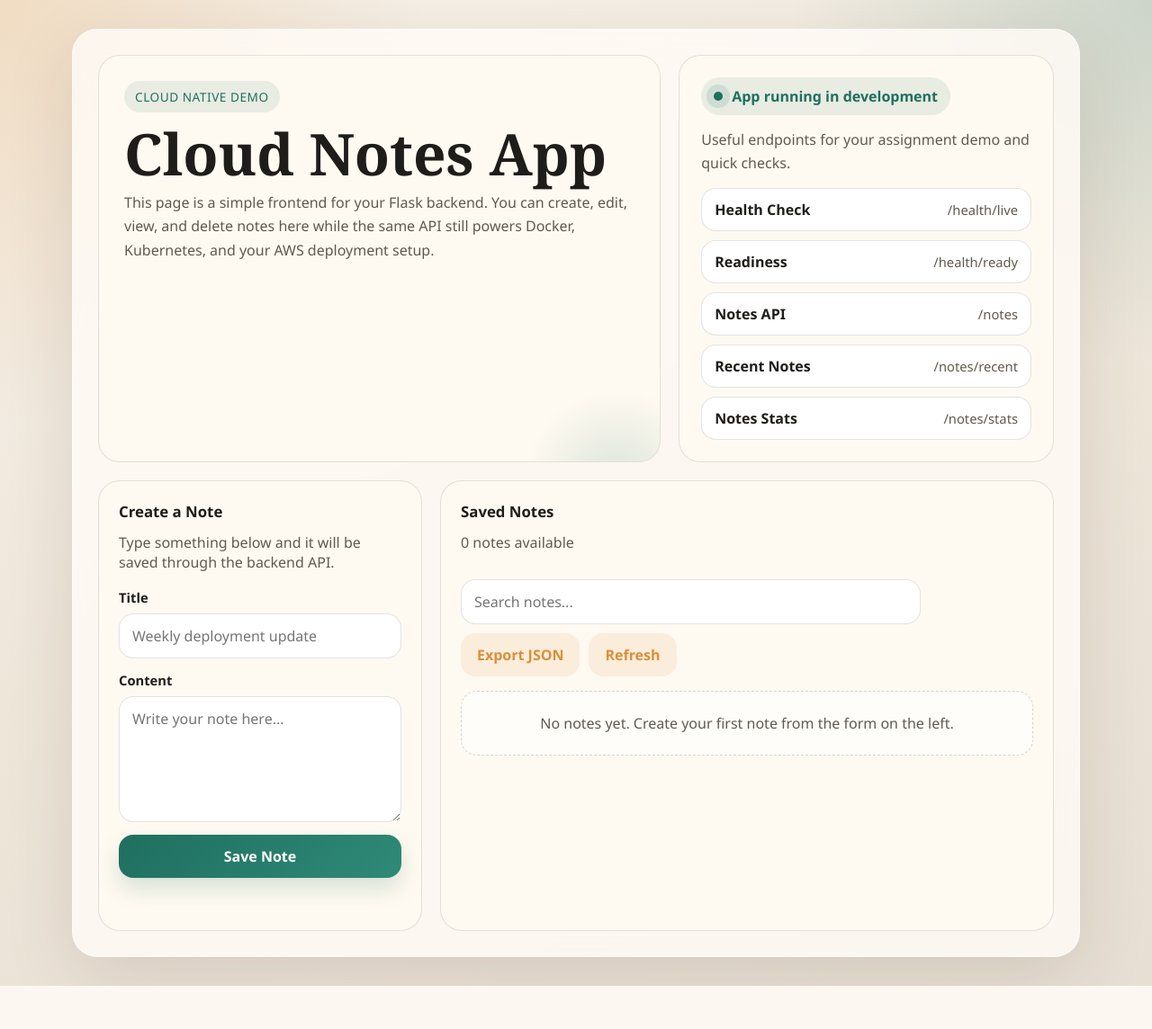
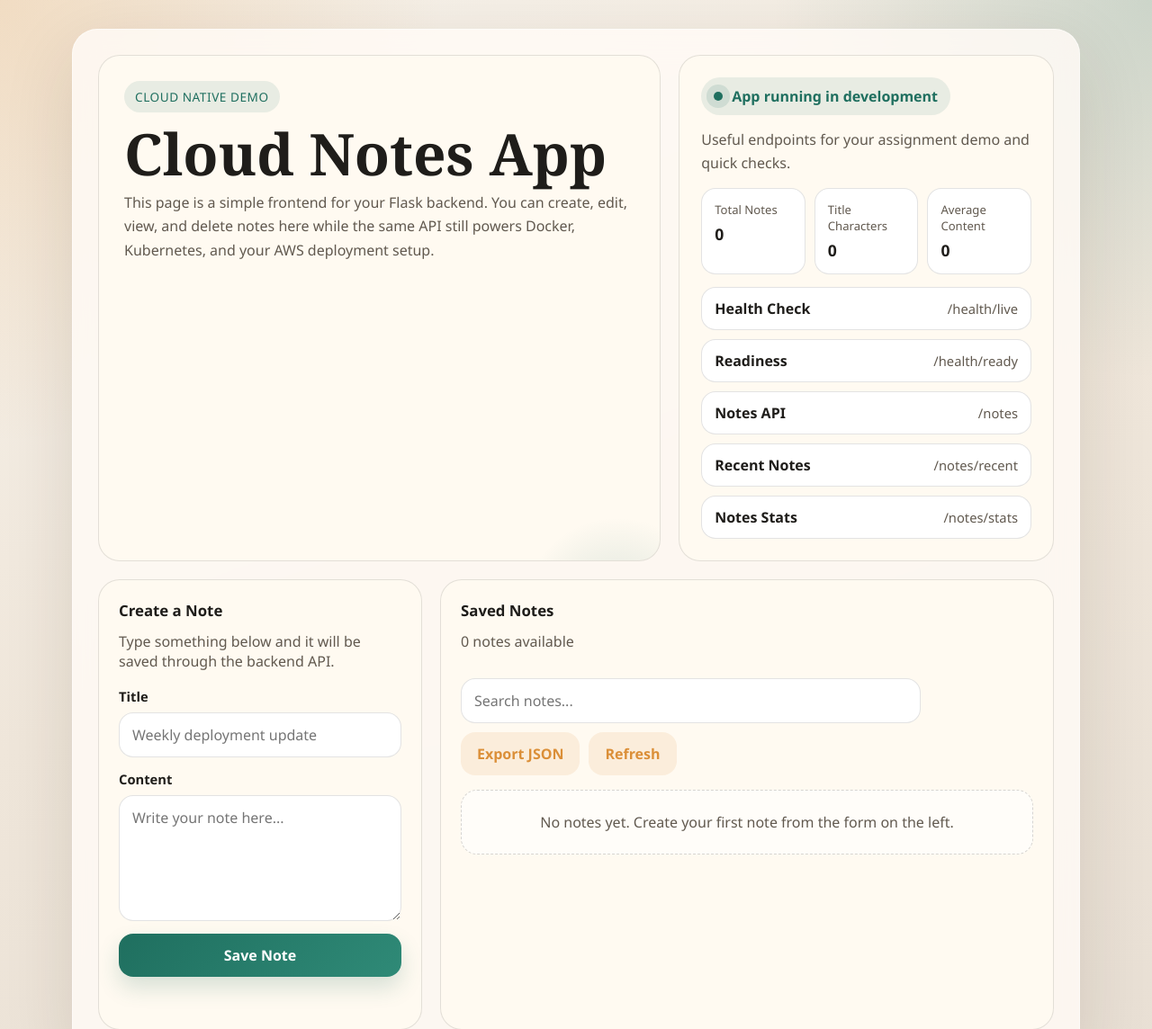
Before and after one commit to T1CoderNewbie/Cloud-Native, a Flask app: page / in a window 1280 px wide. Shown: the top 1144 px of the page at 90% size. Before the commit the page ends 1096 px from the top, so only its background shows below. Run offline with Flask 3, Linux system fonts and the light colour scheme; data that the repository does not hold is empty.

Commit message:
Show live note stats on homepage

```diff
--- a/templates/index.html
+++ b/templates/index.html
@@ -103,6 +103,30 @@
         padding: 24px;
         display: grid;
         gap: 14px;
+      }
+
+      .stats-grid {
+        display: grid;
+        grid-template-columns: repeat(3, 1fr);
+        gap: 10px;
+      }
+
+      .stat-tile {
+        padding: 14px;
+        border-radius: 16px;
+        border: 1px solid var(--line);
+        background: #fff;
+      }
+
+      .stat-tile span {
+        display: block;
+        color: var(--muted);
+        font-size: 0.82rem;
+        margin-bottom: 6px;
+      }
+
+      .stat-tile strong {
+        font-size: 1.1rem;
       }
 
       .status-badge {
@@ -345,6 +369,10 @@
           grid-template-columns: 1fr;
         }
 
+        .stats-grid {
+          grid-template-columns: 1fr;
+        }
+
         .shell {
           padding: 18px;
           margin: 18px auto;
@@ -368,6 +396,20 @@
         <aside class="status-card">
           <div class="status-badge">App running in {{ environment }}</div>
           <p>Useful endpoints for your assignment demo and quick checks.</p>
+          <div class="stats-grid">
+            <div class="stat-tile">
+              <span>Total Notes</span>
+              <strong id="stat-count">0</strong>
+            </div>
+            <div class="stat-tile">
+              <span>Title Characters</span>
+              <strong id="stat-title-chars">0</strong>
+            </div>
+            <div class="stat-tile">
+              <span>Average Content</span>
+              <strong id="stat-average-content">0</strong>
+            </div>
+          </div>
           <div class="api-links">
             <a href="/health/live" target="_blank" rel="noreferrer">
               <strong>Health Check</strong>
@@ -460,6 +502,9 @@
       const notesContainer = document.getElementById("notes-container");
       const noteCount = document.getElementById("note-count");
       const flash = document.getElementById("flash");
+      const statCount = document.getElementById("stat-count");
+      const statTitleChars = document.getElementById("stat-title-chars");
+      const statAverageContent = document.getElementById("stat-average-content");
       let currentSearchTerm = "";
 
       function setFlash(message, type = "success") {
@@ -583,6 +628,7 @@
           const response = await fetch(`/notes${query}`);
           const data = await response.json();
           renderNotes(data.items || []);
+          await loadStats();
         } catch (error) {
           notesContainer.innerHTML = `
             <div class="empty">
@@ -590,6 +636,25 @@
             </div>
           `;
           noteCount.textContent = "Load failed";
+          statCount.textContent = "-";
+          statTitleChars.textContent = "-";
+          statAverageContent.textContent = "-";
+        }
+      }
+
+      async function loadStats() {
+        try {
+          const query = currentSearchTerm ? `?q=${encodeURIComponent(currentSearchTerm)}` : "";
+          const response = await fetch(`/notes/stats${query}`);
+          const data = await response.json();
+
+          statCount.textContent = data.count ?? 0;
+          statTitleChars.textContent = data.total_title_characters ?? 0;
+          statAverageContent.textContent = data.average_content_length ?? 0;
+        } catch (error) {
+          statCount.textContent = "-";
+          statTitleChars.textContent = "-";
+          statAverageContent.textContent = "-";
         }
       }
 
```
Also changed, not shown: tests/test_app.py (+1 -0 lines).
